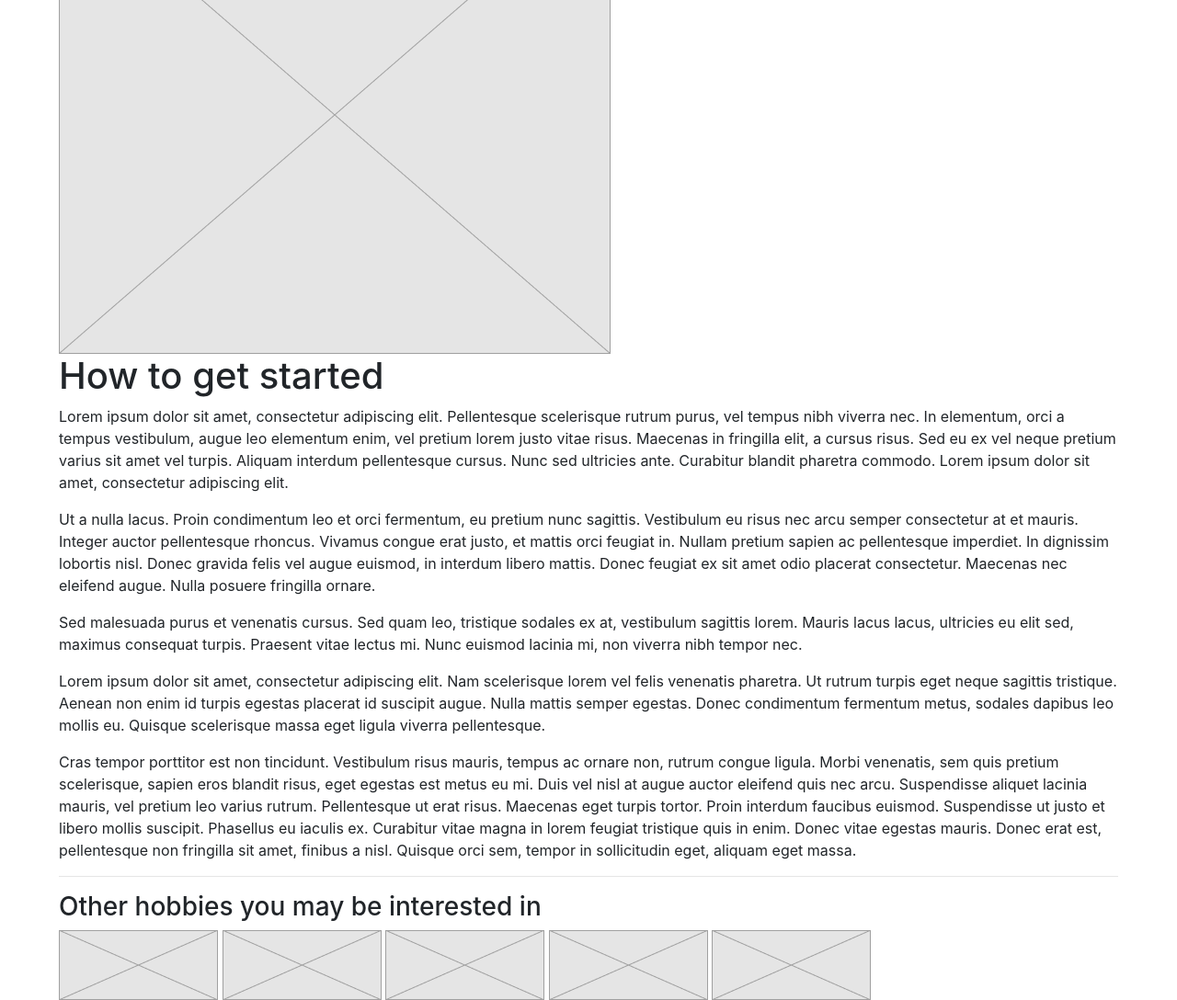
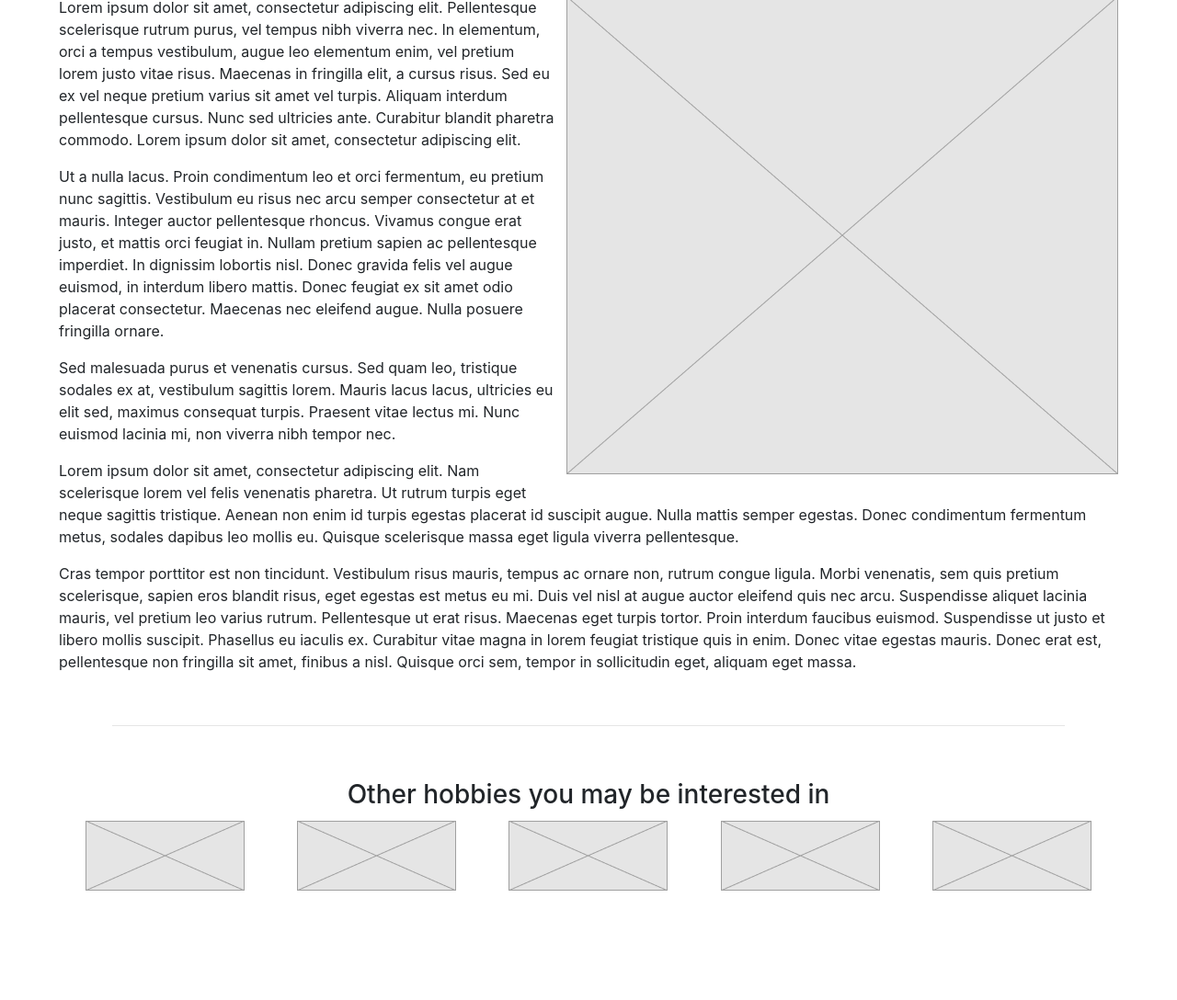
Before and after one commit to LdHaze/CodeforClass, a plain HTML site: page index.html in a window 1280 px wide. Shown: the part 530-1618 px from the top of the page at 92% size. After the commit the page ends 1499 px from the top, so only its background shows below. Drawn offline with nearby package versions, Linux system fonts and the light colour scheme.

Commit message:
updated site
added google analytics and updated code

```diff
--- a/CSS/index.css
+++ b/CSS/index.css
@@ -19,5 +19,32 @@ body {
 
 .headerText {
     text-align: left;
+}
 
+h1, h3 {
+    text-align: center;
+    margin-top: 3%;
+    margin-bottom: 1%;
 }
+
+.sidePic {
+    float: right;
+    margin-bottom: 1%;
+    margin-left: 1%;
+}
+
+.allText {
+    text-align: left;
+    margin-bottom: 1%;
+}
+
+hr {
+    margin: 5%;
+}
+
+.hobbies {
+    display: flex;
+    flex-direction: row;
+    align-items: center;
+    justify-content: space-around;
+}
--- a/index.html
+++ b/index.html
@@ -7,6 +7,19 @@
     <title>Hobbies</title>
     <link rel="stylesheet" href="https://stackpath.bootstrapcdn.com/bootstrap/4.3.1/css/bootstrap.min.css" integrity="sha384-ggOyR0iXCbMQv3Xipma34MD+dH/1fQ784/j6cY/iJTQUOhcWr7x9JvoRxT2MZw1T" crossorigin="anonymous">
     <link rel="stylesheet" href="CSS/index.css">
+
+
+<!-- Global site tag (gtag.js) - Google Analytics -->
+<script async src="https://www.googletagmanager.com/gtag/js?id=G-KLM2ZB2ZNR"></script>
+<script>
+  window.dataLayer = window.dataLayer || [];
+  function gtag(){dataLayer.push(arguments);}
+  gtag('js', new Date());
+
+  gtag('config', 'G-KLM2ZB2ZNR');
+</script>
+
+
 </head>
 <body>
 
@@ -67,24 +80,28 @@
       </ul>
 
 <section>
-    <img src="Images/Rectangle.png" width="600" height="520">
     <h1>How to get started</h1>
+    <img class="sidePic" src="Images/Rectangle.png" width="600" height="520">
+    <div class="allText">
       <p>Lorem ipsum dolor sit amet, consectetur adipiscing elit. Pellentesque scelerisque rutrum purus, vel tempus nibh viverra nec. In elementum, orci a tempus vestibulum, augue leo elementum enim, vel pretium lorem justo vitae risus. Maecenas in fringilla elit, a cursus risus. Sed eu ex vel neque pretium varius sit amet vel turpis. Aliquam interdum pellentesque cursus. Nunc sed ultricies ante. Curabitur blandit pharetra commodo. Lorem ipsum dolor sit amet, consectetur adipiscing elit.</p>
       <p>Ut a nulla lacus. Proin condimentum leo et orci fermentum, eu pretium nunc sagittis. Vestibulum eu risus nec arcu semper consectetur at et mauris. Integer auctor pellentesque rhoncus. Vivamus congue erat justo, et mattis orci feugiat in. Nullam pretium sapien ac pellentesque imperdiet. In dignissim lobortis nisl. Donec gravida felis vel augue euismod, in interdum libero mattis. Donec feugiat ex sit amet odio placerat consectetur. Maecenas nec eleifend augue. Nulla posuere fringilla ornare.</p>
       <p>Sed malesuada purus et venenatis cursus. Sed quam leo, tristique sodales ex at, vestibulum sagittis lorem. Mauris lacus lacus, ultricies eu elit sed, maximus consequat turpis. Praesent vitae lectus mi. Nunc euismod lacinia mi, non viverra nibh tempor nec.</p>
       <p> Lorem ipsum dolor sit amet, consectetur adipiscing elit. Nam scelerisque lorem vel felis venenatis pharetra. Ut rutrum turpis eget neque sagittis tristique. Aenean non enim id turpis egestas placerat id suscipit augue. Nulla mattis semper egestas. Donec condimentum fermentum metus, sodales dapibus leo mollis eu. Quisque scelerisque massa eget ligula viverra pellentesque.</p>
       <p>Cras tempor porttitor est non tincidunt. Vestibulum risus mauris, tempus ac ornare non, rutrum congue ligula. Morbi venenatis, sem quis pretium scelerisque, sapien eros blandit risus, eget egestas est metus eu mi. Duis vel nisl at augue auctor eleifend quis nec arcu. Suspendisse aliquet lacinia mauris, vel pretium leo varius rutrum. Pellentesque ut erat risus. Maecenas eget turpis tortor. Proin interdum faucibus euismod. Suspendisse ut justo et libero mollis suscipit. Phasellus eu iaculis ex. Curabitur vitae magna in lorem feugiat tristique quis in enim. Donec vitae egestas mauris. Donec erat est, pellentesque non fringilla sit amet, finibus a nisl. Quisque orci sem, tempor in sollicitudin eget, aliquam eget massa.</p>
+    </div>
   </section>
 
 <hr>
 
 <section>
     <h3>Other hobbies you may be interested in</h3>
+    <div class="hobbies">
     <img src="Images/RectangleSmall.png" width ="173" height="76">
     <img src="Images/RectangleSmall.png" width ="173" height="76">
     <img src="Images/RectangleSmall.png" width ="173" height="76">
     <img src="Images/RectangleSmall.png" width ="173" height="76">
     <img src="Images/RectangleSmall.png" width ="173" height="76">
+    </div>
 </section>
 
 
```
Lines whose indentation alone changed are shown as unchanged.
